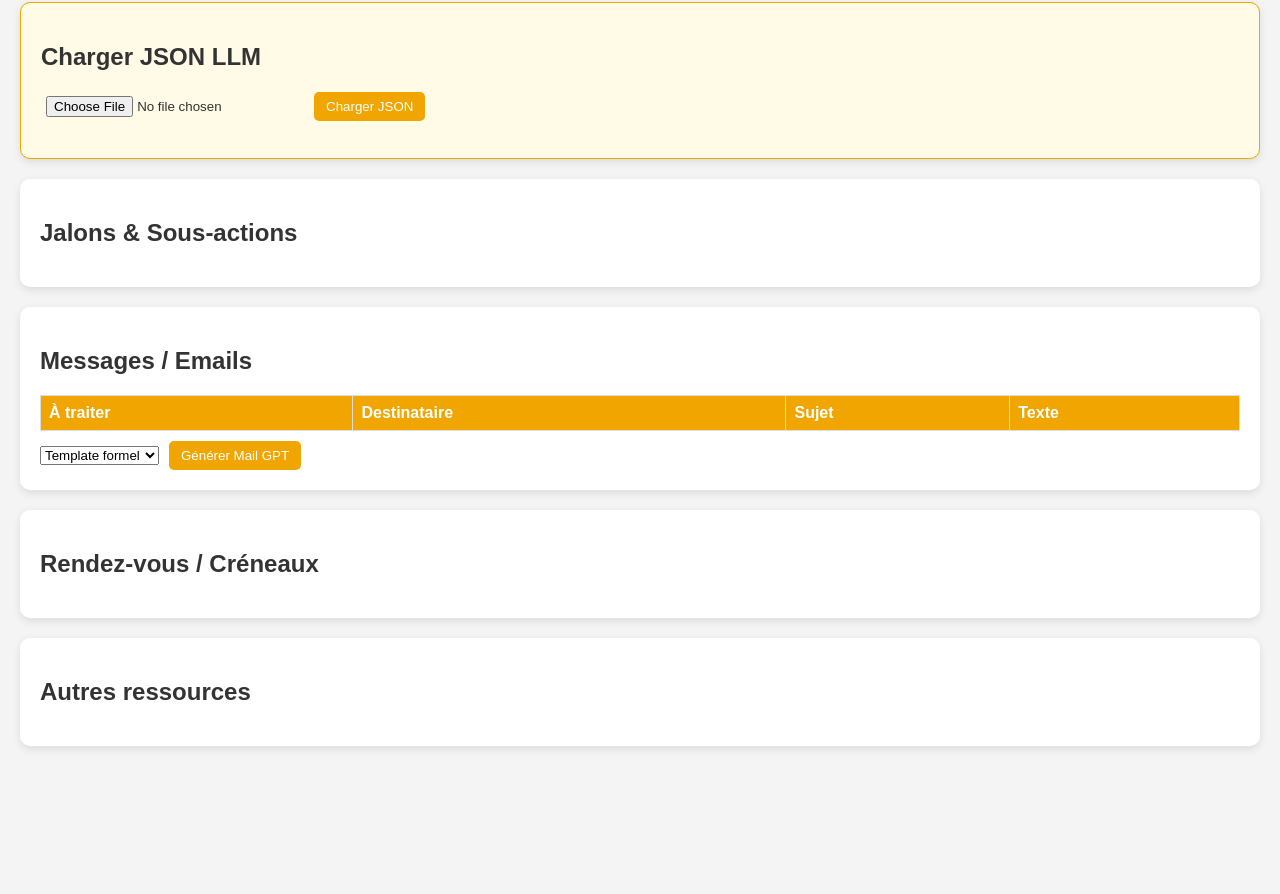
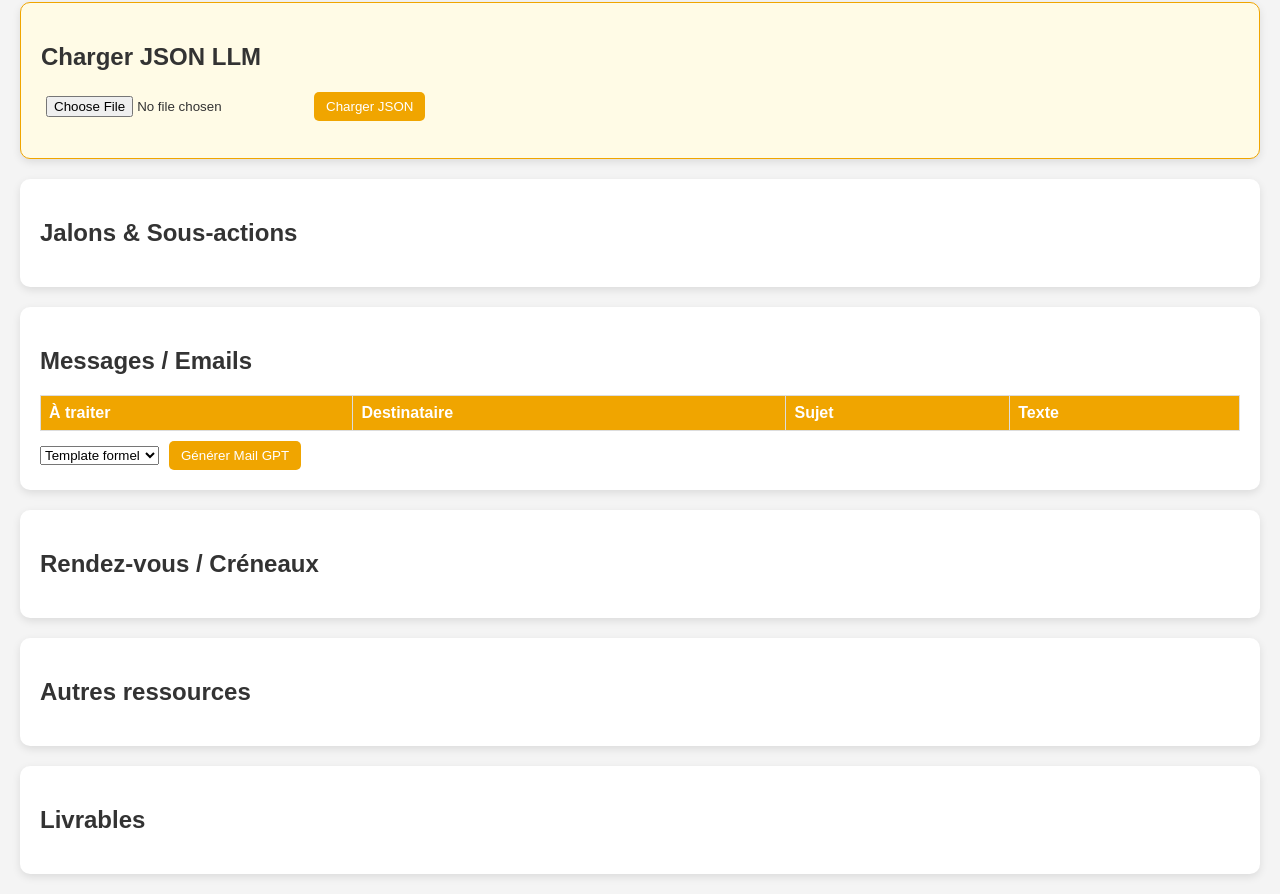
Before and after one commit to b33n-tech/exo-cog-4-bis, a plain HTML site: page index.html in a window 1280 px wide. Shown: the part 76-970 px from the top of the page. Before the commit the page ends 842 px from the top, so only its background shows below. Drawn offline with Linux system fonts and the light colour scheme.

Commit message:
Update index.html

```diff
--- a/index.html
+++ b/index.html
@@ -56,6 +56,12 @@
   <ul id="autresList"></ul>
 </div>
 
+<!-- Livrables -->
+<div class="module" id="livrablesModule">
+  <h2>Livrables</h2>
+  <ul id="livrablesList"></ul>
+</div>
+
 <script src="script.js"></script>
 </body>
 </html>
```
